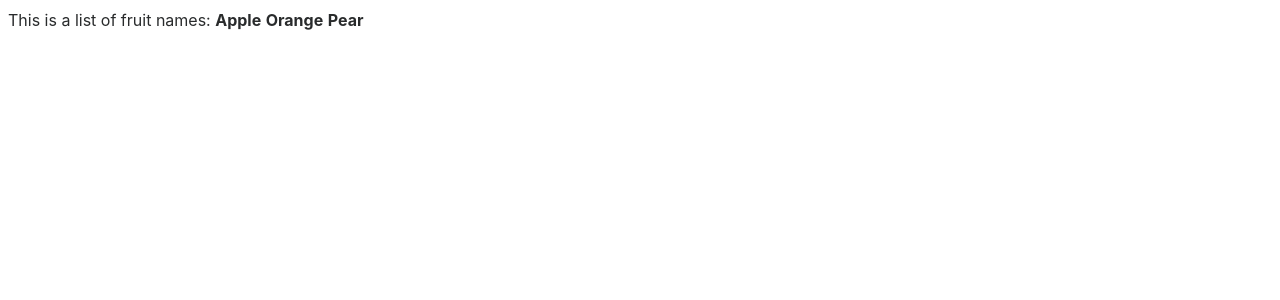
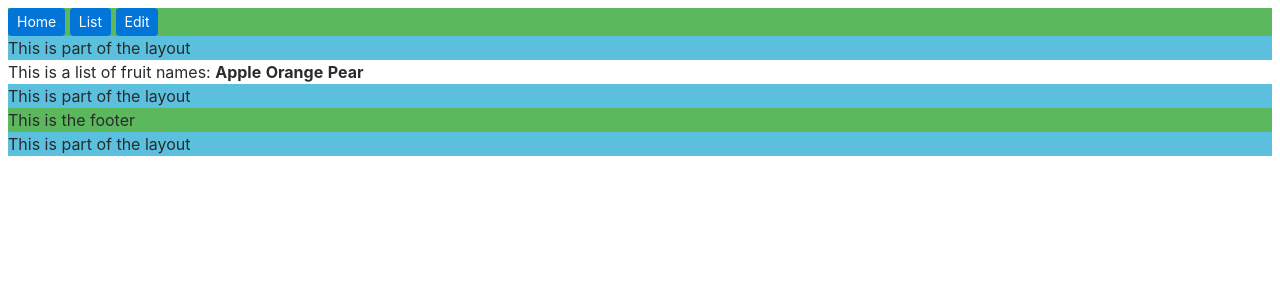
Before and after one commit to AndriiTomashevsky/Views, an ASP.NET Core app: page / in a window 1280 px wide. Shown: the top 300 px of the page. Run offline with ASP.NET Core 8, Linux system fonts and the light colour scheme.

Commit message:
Using Layout Sections

```diff
--- a/Views/Views/Home/Index.cshtml
+++ b/Views/Views/Home/Index.cshtml
@@ -1,21 +1,26 @@
 @model string[]
 
 @{
-	Layout = null;
+	Layout = "_Layout";
 }
 
-<!DOCTYPE html>
-<html>
-<head>
-	<meta name="viewport" content="width=device-width" />
-	<title>Razor</title>
-	<link asp-href-include="lib/bootstrap/dist/css/*.min.css" rel="stylesheet" />
-</head>
-<body class="m-1 p-1">
-	This is a list of fruit names:
-	@foreach (string name in Model)
-	{
-		<span><b>@name</b></span>
-	}
-</body>
-</html>
+@section Header {
+	<div class="bg-success">
+		@foreach (string str in new[] { "Home", "List", "Edit" })
+		{
+			<a class="btn btn-sm btn-primary" asp-action="str">@str</a>
+		}
+	</div>
+}
+
+This is a list of fruit names:
+@foreach (string name in Model)
+{
+	<span><b>@name</b></span>
+}
+
+@section Footer {
+	<div class="bg-success">
+		This is the footer
+	</div>
+}
--- /dev/null
+++ b/Views/Views/Shared/_Layout.cshtml
@@ -0,0 +1,27 @@
+<!DOCTYPE html>
+<html>
+<head>
+	<meta name="viewport" content="width=device-width" />
+	<title>@ViewBag.Title</title>
+	<link asp-href-include="lib/bootstrap/dist/css/*.min.css" rel="stylesheet" />
+</head>
+<body class="m-1 p-1">
+	@RenderSection("Header")
+
+	<div class="bg-info">
+		This is part of the layout
+	</div>
+
+	@RenderBody()
+
+	<div class="bg-info">
+		This is part of the layout
+	</div>
+
+	@RenderSection("Footer")
+
+	<div class="bg-info">
+		This is part of the layout
+	</div>
+</body>
+</html>
```
